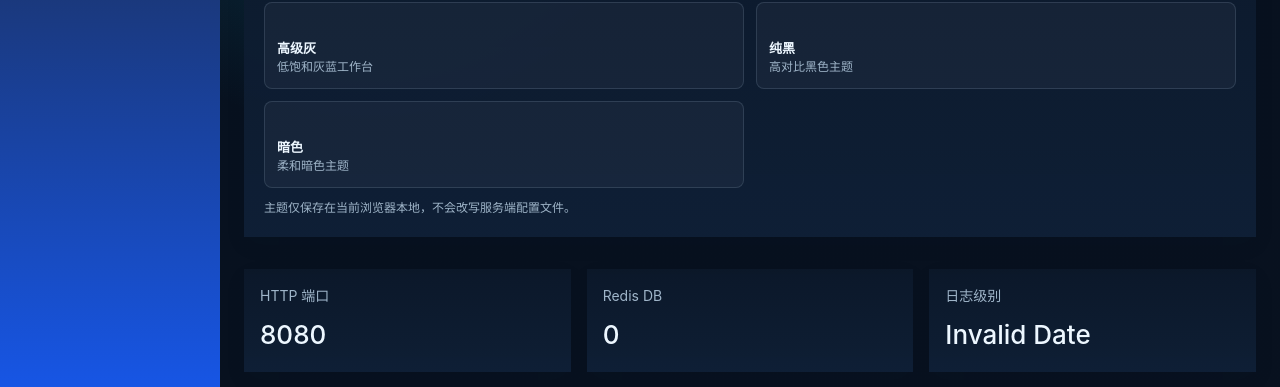
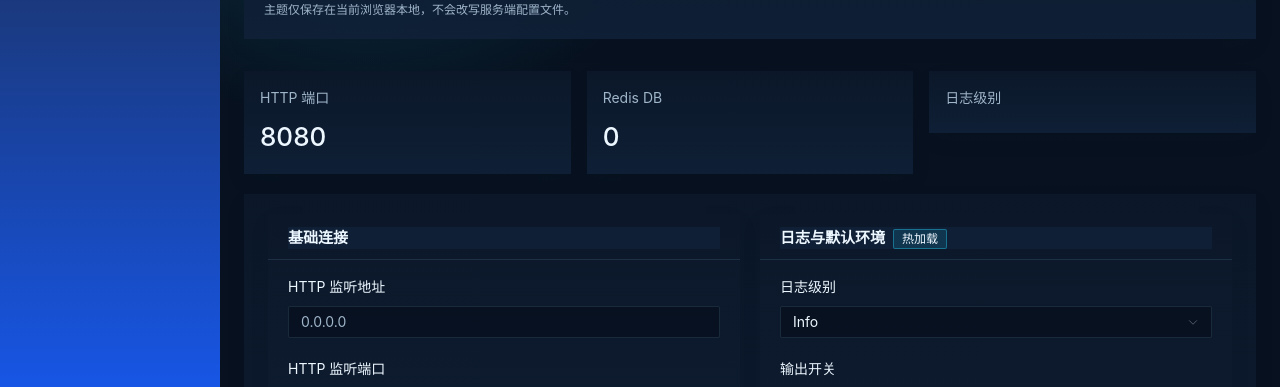
Before and after one commit to 734965549/mysql_to_asyns, a Vue app in the folder web/: page /#/config in a window 1280 px wide. Shown: the part 315-702 px from the top of the page. Built offline with nearby package versions, Linux system fonts and the light colour scheme; no server answers.

Commit message:
修复contx提早释放bug问题

```diff
--- a/web/src/views/ConfigView.vue
+++ b/web/src/views/ConfigView.vue
@@ -114,7 +114,7 @@ onMounted(() => {
           <a-row :gutter="16" class="config-summary-row">
             <a-col :span="8"><a-card class="config-summary-card" :bordered="false"><a-statistic title="HTTP 端口" :value="configForm.http.port" /></a-card></a-col>
             <a-col :span="8"><a-card class="config-summary-card" :bordered="false"><a-statistic title="Redis DB" :value="configForm.redis.db" /></a-card></a-col>
-            <a-col :span="8"><a-card class="config-summary-card" :bordered="false"><a-statistic title="日志级别" :value="configForm.log.level?.toUpperCase() || '-'" /></a-card></a-col>
+            <a-col :span="8"><a-card class="config-summary-card" :bordered="false"><a-statistic title="日志级别"><template #value>{{ configForm.log.level?.toUpperCase() || '-' }}</template></a-statistic></a-card></a-col>
           </a-row>
 
           <a-card class="config-page-card" :bordered="false">
@@ -387,8 +387,11 @@ onMounted(() => {
 .theme-option--dark .theme-option__swatch span:nth-child(1) { background: #111827; }
 .theme-option--dark .theme-option__swatch span:nth-child(2) { background: #1f2937; }
 .theme-option--dark .theme-option__swatch span:nth-child(3) { background: #60a5fa; }
+
+@media (max-width: 920px) {
   .theme-option-grid {
     grid-template-columns: repeat(2, minmax(0, 1fr));
   }
+}
 
 </style>
```
